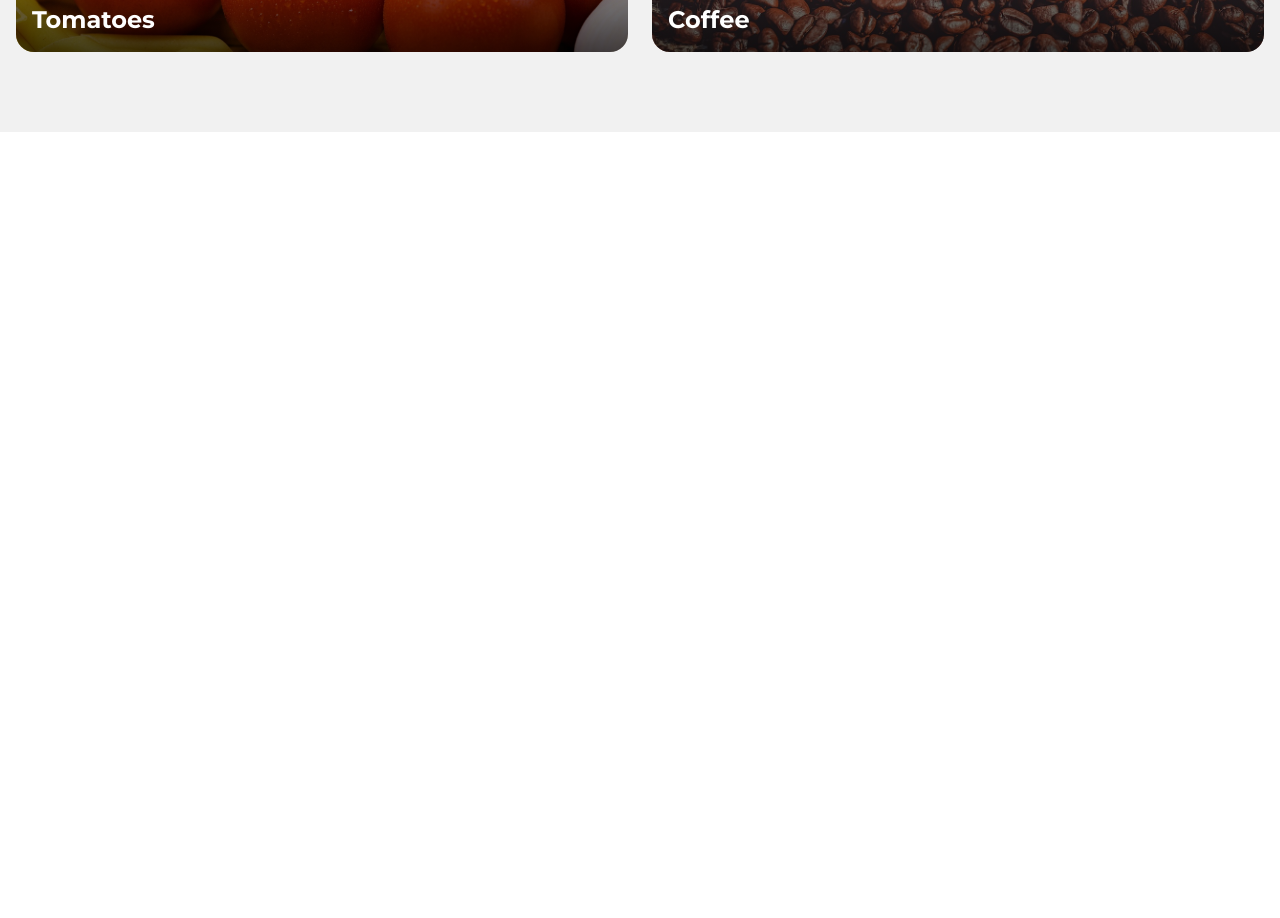
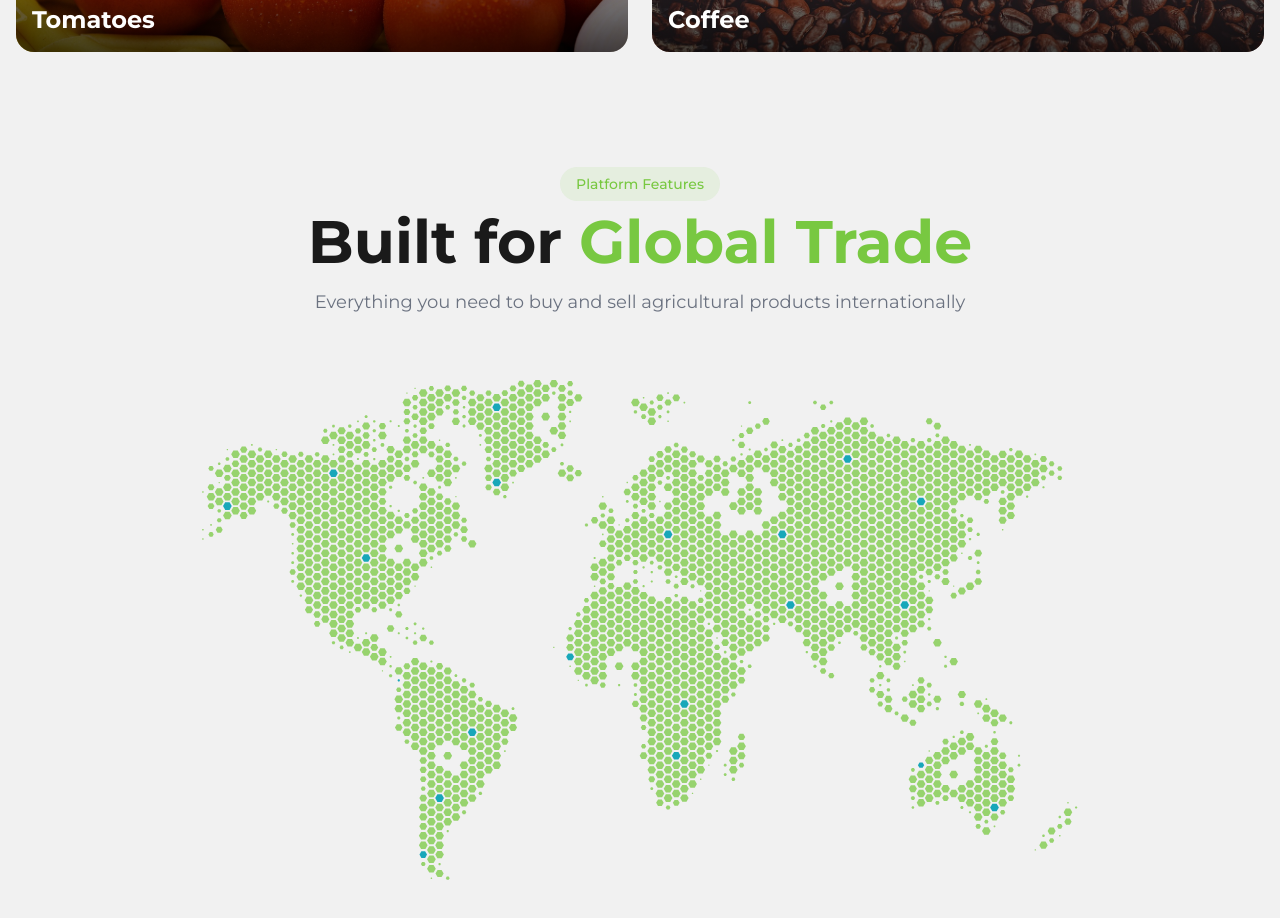
Before and after one commit to Agrobridge-B2B/agrobridge-client, a Next.js app: page / in a window 1280 px wide. Shown: the part 1540-2458 px from the top of the page. Before the commit the page ends 1672 px from the top, so only its background shows below. Built offline with nearby package versions, Linux system fonts and the light colour scheme.

Commit message:
AG-43 Creating the components for the landing page

```diff
--- a/src/app/page.tsx
+++ b/src/app/page.tsx
@@ -1,6 +1,7 @@
 import Navbar from '@/components/Navbar';
-import HeroSection from '@/components/HeroSection';
-import GlobalMarketplace from '@/components/GlobalMarketplace';
+import HeroSection from '@/components/home/HeroSection';
+import GlobalMarketplace from '@/components/home/GlobalMarketplace';
+import PlatformFeatures from '@/components/home/PlatformFeatures';
 
 export default function Home() {
   return (
@@ -8,6 +9,7 @@ export default function Home() {
       <Navbar />
       <HeroSection />
       <GlobalMarketplace />
+      <PlatformFeatures />
     </div>
   );
 }
--- a/src/components/GlobalMarketplace.tsx
+++ b/src/components/home/GlobalMarketplace.tsx
@@ -31,19 +31,19 @@ export default function GlobalMarketplace() {
   ];
 
   return (
-    <section className="min-h-screen bg-[#F1F1F1] py-16 lg:py-20 font-montserrat flex items-center">
+    <section className="min-h-screen bg-brand-light py-16 lg:py-20 font-montserrat flex items-center">
       <div className="max-w-7xl mx-auto px-4 w-full">
         {/* Section Header */}
         <div className="text-center mb-12 lg:mb-16">
           <div className="inline-block mb-4">
-            <span className="text-[#78C841] text-sm font-medium px-4 py-2 rounded-full bg-[#78C841]/10">
+            <span className="text-brand-green text-sm font-medium px-4 py-2 rounded-full bg-brand-green/10">
               Global Marketplace
             </span>
           </div>
-          <h2 className="text-4xl lg:text-5xl xl:text-6xl font-bold text-[#1A1A1A] mb-4">
-            Premium Agricultural <span className="text-[#78C841]">Categories</span>
+          <h2 className="text-4xl lg:text-5xl xl:text-6xl font-bold text-brand-dark mb-4">
+            Premium Agricultural <span className="text-brand-green">Categories</span>
           </h2>
-          <p className="text-base lg:text-lg text-[#6B7280] max-w-2xl mx-auto">
+          <p className="text-base lg:text-lg text-brand-gray max-w-2xl mx-auto">
             Browse products from verified suppliers worldwide
           </p>
         </div>
--- a/src/components/HeroSection.tsx
+++ b/src/components/home/HeroSection.tsx
@@ -36,7 +36,7 @@ export default function HeroSection() {
           className="object-cover opacity-70"
           priority
         />
-        <div className="absolute inset-0 bg-gradient-to-b from-[#000000]/70 to-[#000000]/90" />
+        <div className="absolute inset-0 bg-gradient-to-b from-[#000000]/50 to-[#000000]/80" />
       </div>
 
       {/* Content */}
--- /dev/null
+++ b/src/components/home/PlatformFeatures.tsx
@@ -0,0 +1,39 @@
+import Image from 'next/image';
+
+export default function PlatformFeatures() {
+
+  return (
+    <section className="relative min-h-[calc(100vh-5rem)] bg-brand-light py-10 font-montserrat flex items-center">
+      <div className="max-w-7xl mx-auto px-4 w-full">
+        {/* Section Header */}
+        <div className="text-center mb-12 lg:mb-16">
+          <div className="inline-block mb-4">
+            <span className="text-brand-green text-sm font-medium px-4 py-2 rounded-full bg-brand-green/10">
+              Platform Features
+            </span>
+          </div>
+          <h2 className="text-4xl lg:text-5xl xl:text-6xl font-bold text-brand-dark mb-4">
+            Built for <span className="text-brand-green">Global Trade</span>
+          </h2>
+          <p className="text-base lg:text-lg text-brand-gray max-w-2xl mx-auto">
+            Everything you need to buy and sell agricultural products internationally
+          </p>
+        </div>
+
+        {/* Map Visualization */}
+        <div className="relative w-full max-w-5xl mx-auto mb-12 lg:mb-16">
+          <div className="relative w-full h-[300px] md:h-[400px] lg:h-[500px]">
+            <Image
+              src="/svg/MAP.svg"
+              alt="Global Trade Network Map"
+              fill
+              className="object-contain"
+              priority
+            />
+          </div>
+        </div>
+
+      </div>
+    </section>
+  );
+}
```
Also changed, not shown: public/svg/MAP.svg (added).
